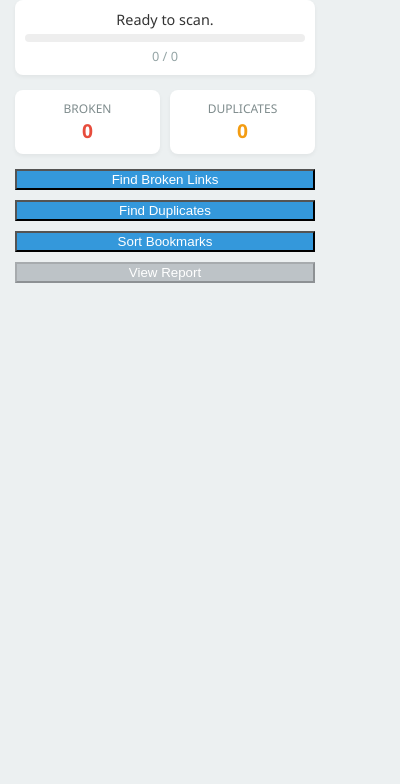
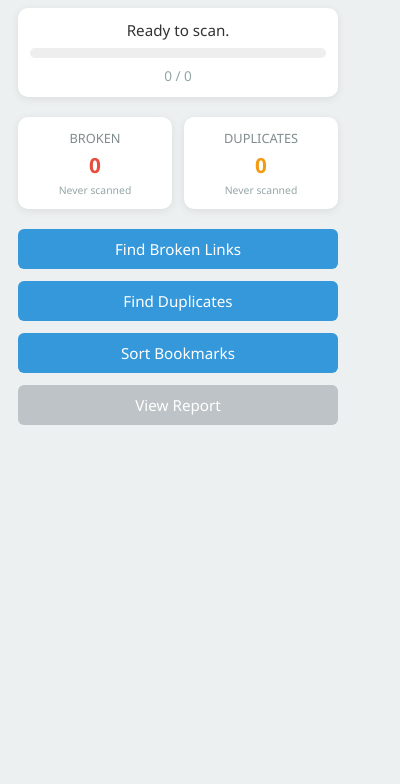
Before and after one commit to luisf371/Chrome-Extensions, a browser extension: page popup.html in a window 400 px wide. Shown: the part 60-844 px from the top of the page. Drawn offline with Linux system fonts and the light colour scheme.

Commit message:
Popup improvements

```diff
--- a/popup.html
+++ b/popup.html
@@ -40,10 +40,12 @@
       <div class="stat-box">
         <span class="stat-label">Broken</span>
         <span id="broken-count" class="stat-number">0</span>
+        <span id="last-scan-broken" class="stat-timestamp">Never scanned</span>
       </div>
       <div class="stat-box">
         <span class="stat-label">Duplicates</span>
         <span id="duplicate-count" class="stat-number">0</span>
+        <span id="last-scan-duplicates" class="stat-timestamp">Never scanned</span>
       </div>
     </div>
 
--- a/popup.js
+++ b/popup.js
@@ -6,6 +6,8 @@ const elements = {
   progressCounts: document.getElementById('progress-counts'),
   brokenCount: document.getElementById('broken-count'),
   duplicateCount: document.getElementById('duplicate-count'),
+  lastScanBroken: document.getElementById('last-scan-broken'),
+  lastScanDuplicates: document.getElementById('last-scan-duplicates'),
   btnBroken: document.getElementById('btn-broken'),
   btnDuplicates: document.getElementById('btn-duplicates'),
   btnSort: document.getElementById('btn-sort'),
@@ -34,6 +36,18 @@ chrome.storage.onChanged.addListener((changes, area) => {
 
 let pollInterval;
 
+function formatTimestamp(ts) {
+  if (!ts) return 'Never scanned';
+  const date = new Date(ts);
+  const now = new Date();
+
+  // If today, show time, else show date
+  if (date.toDateString() === now.toDateString()) {
+    return `Today at ${date.toLocaleTimeString([], { hour: '2-digit', minute: '2-digit' })}`;
+  }
+  return date.toLocaleDateString([], { month: 'short', day: 'numeric', hour: '2-digit', minute: '2-digit' });
+}
+
 function updateUI(state) {
   // Calculate Progress
   const percentage = state.total > 0 ? Math.round((state.checked / state.total) * 100) : 0;
@@ -50,6 +64,10 @@ function updateUI(state) {
     });
   }
   elements.duplicateCount.textContent = dupCount;
+
+  // Update Timestamps
+  elements.lastScanBroken.textContent = formatTimestamp(state.lastScanDateBroken);
+  elements.lastScanDuplicates.textContent = formatTimestamp(state.lastScanDateDuplicates);
 
   // Determine if report should be enabled
   // Enabled if there are any results from previous scans
--- a/styles.css
+++ b/styles.css
@@ -26,12 +26,27 @@
 
 body {
   font-family: 'Segoe UI', Tahoma, Geneva, Verdana, sans-serif;
-  width: 300px; /* Default for popup */
+  width: 320px; /* Increased for better spacing */
   background-color: var(--bg-color);
   margin: 0;
-  padding: 15px;
+  padding: 18px;
   color: var(--text-color);
   transition: background-color 0.3s, color 0.3s;
+}
+
+button {
+  cursor: pointer;
+  border: none;
+  border-radius: 6px;
+  padding: 10px 16px;
+  font-size: 0.95rem;
+  font-family: inherit;
+  font-weight: 500;
+  transition: background-color 0.2s, opacity 0.2s, transform 0.1s;
+}
+
+button:active {
+  transform: translateY(1px);
 }
 
 .theme-toggle {
@@ -97,11 +112,11 @@ body {
 .container {
   display: flex;
   flex-direction: column;
-  gap: 15px;
+  gap: 20px;
 }
 
 h1 {
-  font-size: 1.2rem;
+  font-size: 1.3rem;
   margin: 0;
   text-align: center;
   color: var(--heading-color);
@@ -109,22 +124,22 @@ h1 {
 
 #status-container {
   background: var(--panel-bg);
-  padding: 10px;
-  border-radius: 8px;
-  box-shadow: 0 2px 4px rgba(0,0,0,0.05);
+  padding: 12px;
+  border-radius: 10px;
+  box-shadow: 0 2px 8px rgba(0,0,0,0.08);
   text-align: center;
 }
 
 #status-text {
-  margin: 0 0 5px 0;
-  font-size: 0.9rem;
+  margin: 0 0 8px 0;
+  font-size: 0.95rem;
 }
 
 .progress-bar-bg {
   width: 100%;
-  height: 8px;
+  height: 10px;
   background-color: var(--border-color);
-  border-radius: 4px;
+  border-radius: 5px;
   overflow: hidden;
 }
 
@@ -136,37 +151,45 @@ h1 {
 }
 
 #progress-counts {
-  margin: 5px 0 0 0;
-  font-size: 0.8rem;
+  margin: 8px 0 0 0;
+  font-size: 0.85rem;
   color: var(--sub-text);
 }
 
 .stats {
   display: flex;
-  gap: 10px;
+  gap: 12px;
 }
 
 .stat-box {
   flex: 1;
   background: var(--panel-bg);
-  padding: 10px;
-  border-radius: 8px;
+  padding: 12px;
+  border-radius: 10px;
   text-align: center;
-  box-shadow: 0 2px 4px rgba(0,0,0,0.05);
+  box-shadow: 0 2px 8px rgba(0,0,0,0.08);
 }
 
 .stat-label {
   display: block;
-  font-size: 0.75rem;
+  font-size: 0.8rem;
   text-transform: uppercase;
   color: #7f8c8d;
+  margin-bottom: 4px;
 }
 
 .stat-number {
   display: block;
-  font-size: 1.2rem;
+  font-size: 1.3rem;
   font-weight: bold;
   color: #e74c3c; /* Red for potential issues */
+}
+
+.stat-timestamp {
+  display: block;
+  font-size: 0.65rem;
+  color: var(--sub-text);
+  margin-top: 4px;
 }
 
 #duplicate-count {
@@ -176,9 +199,10 @@ h1 {
 .actions {
   display: grid;
   grid-template-columns: 1fr;
-  gap: 10px;
+  gap: 12px;
 }
 
+/* Specific button classes */
 .btn-action {
   background-color: #3498db;
   color: white;
@@ -205,15 +229,15 @@ h1 {
 #btn-report:disabled {
   background-color: #bdc3c7;
   cursor: not-allowed;
-  display: block; /* Ensure it overrides any default if necessary, though block is default for button usually */
+  display: block;
 }
 
 /* Report Page Specifics */
-.btn-danger { background-color: #e74c3c; color: white; border: none; padding: 8px 16px; border-radius: 4px; cursor: pointer; }
+.btn-danger { background-color: #e74c3c; color: white; }
 .btn-danger:hover { background-color: #c0392b; }
 .btn-danger:disabled { background-color: #bdc3c7; cursor: not-allowed; opacity: 0.6; }
 
-.btn-secondary { background-color: #3498db; color: white; border: none; padding: 8px 16px; border-radius: 4px; cursor: pointer; }
+.btn-secondary { background-color: #3498db; color: white; }
 .btn-secondary:hover { background-color: #2980b9; }
 .btn-secondary:disabled { background-color: #bdc3c7; cursor: not-allowed; opacity: 0.6; }
 
```
Also changed, not shown: report.html (+2 -2 lines).
